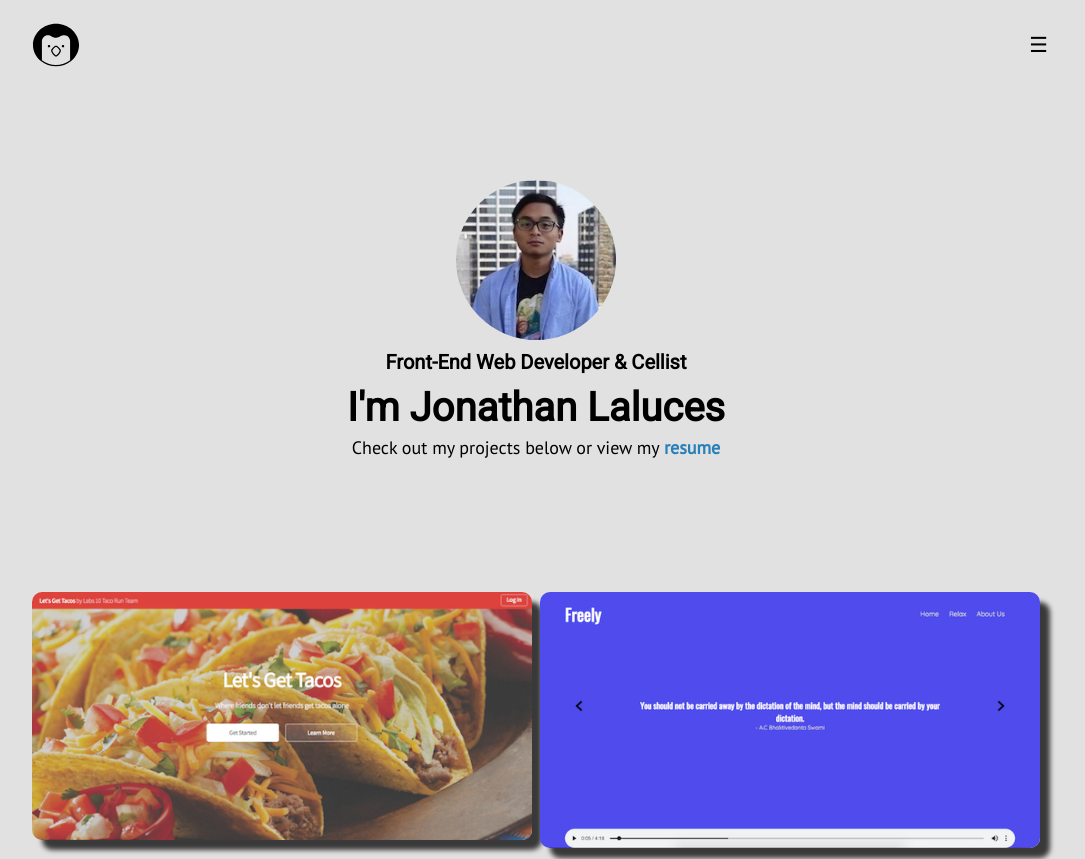
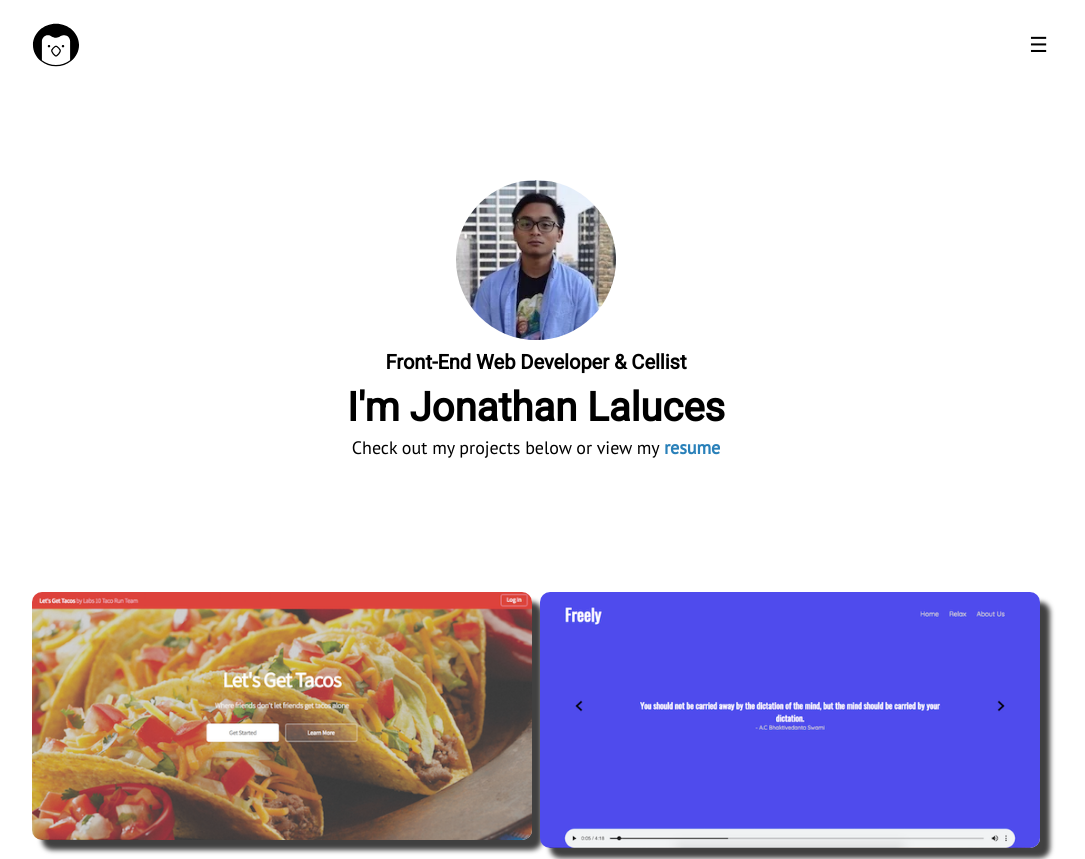
Before and after one commit to jlaluces123/Portfolio-revamp, a React (Create React App) app in the folder client/: page / in a window 1280 px wide. Shown: the top 859 px of the page, without its empty margins (104-1189 px from the left). Built offline with nearby package versions, Linux system fonts and the light colour scheme; the HTML template or start-up script is replaced by a standard one.

Commit message:
Background color changed

```diff
--- a/client/src/index.css
+++ b/client/src/index.css
@@ -19,7 +19,7 @@ code {
 }
 
 html {
-  background-color: #E1E1E1;
+  background-color: white;
 }
 
 h1, h2, h3, h4, h5, h6 {
```
